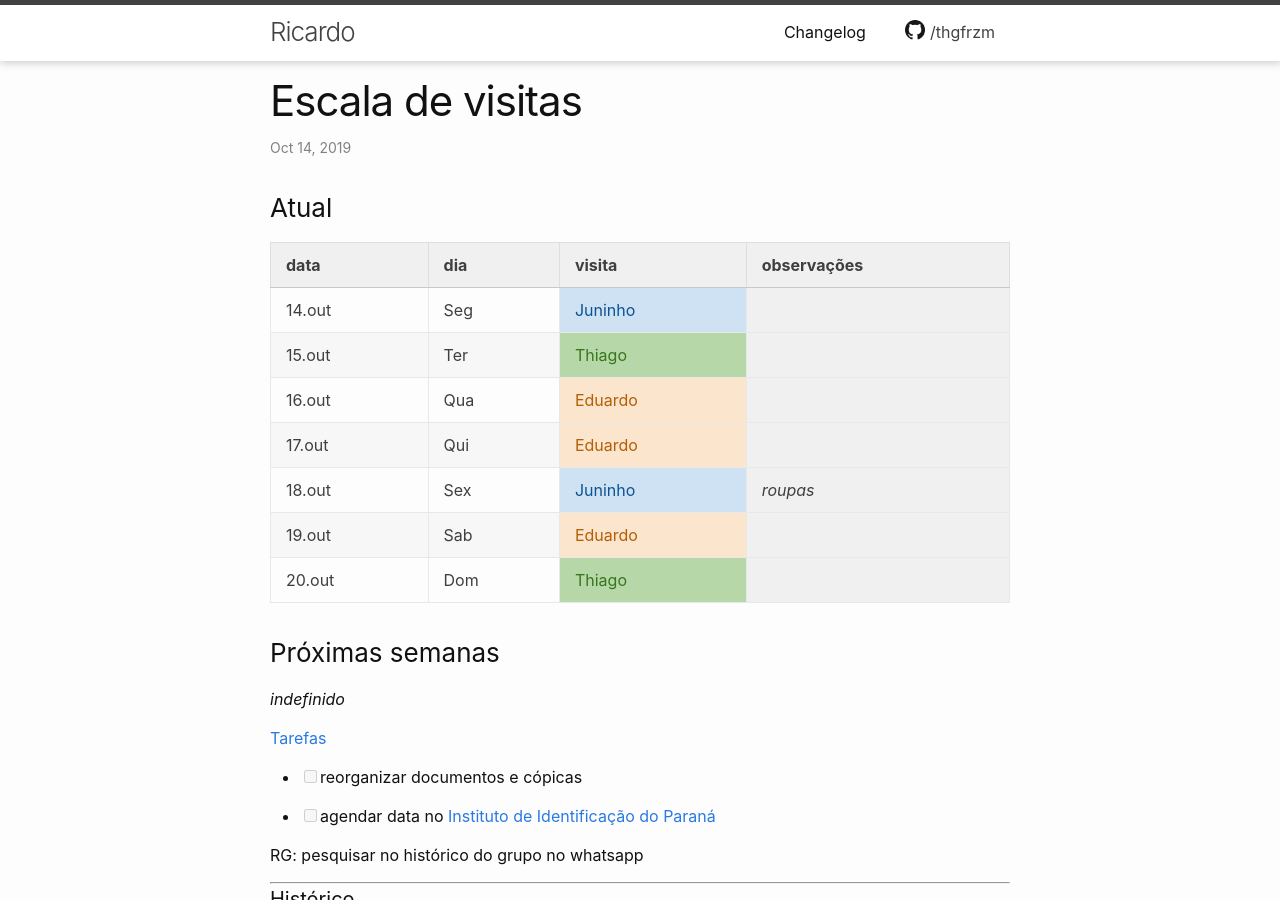
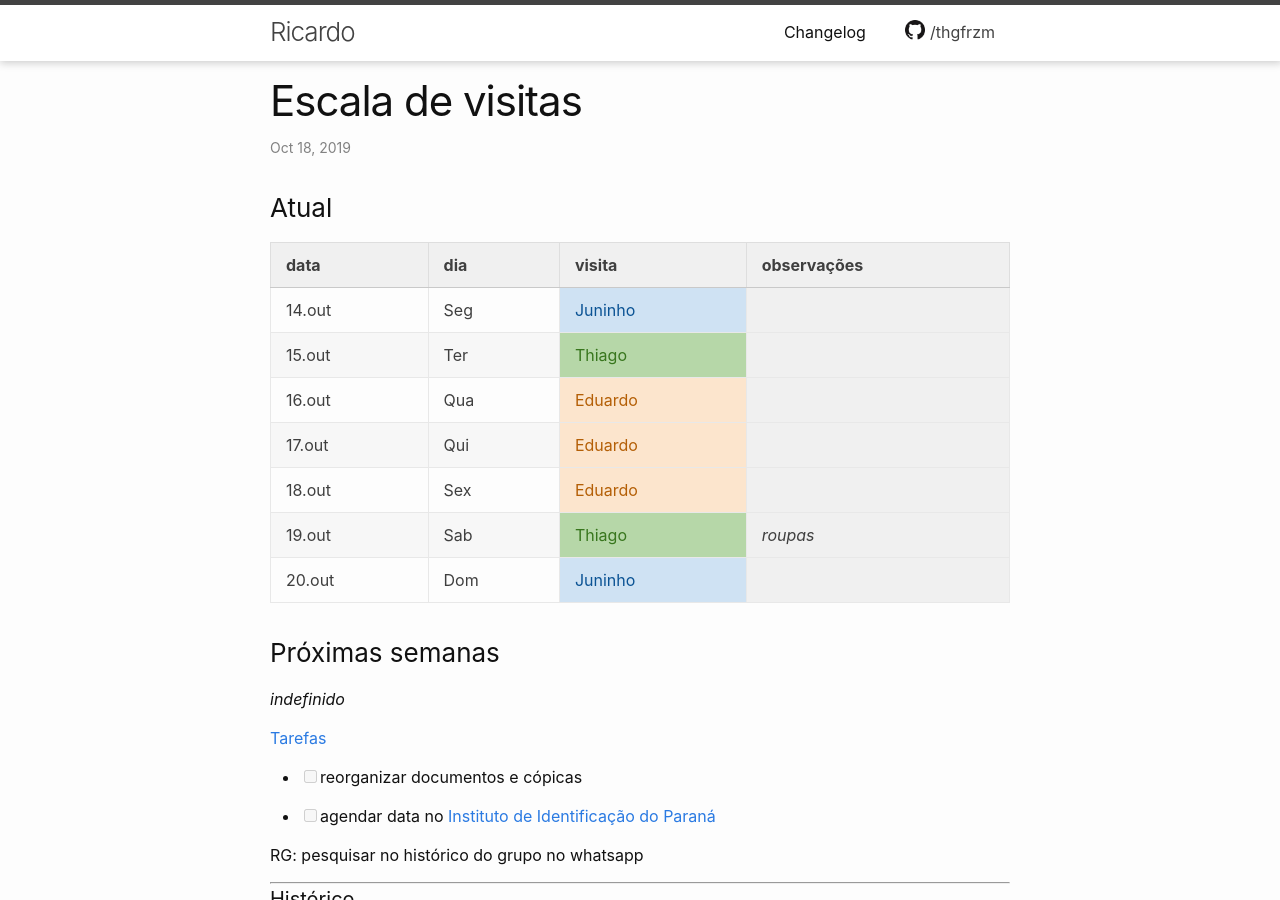
Before and after one commit to thgfrzm/ricardo, a Jekyll site: the page built from _posts/2018-12-23-escala-visitas.markdown, in a window 1280 px wide and 900 px high. Built offline with Jekyll 4.4.1, drawn with Linux system fonts in a browser that asks for light colours.

Commit message:
Update 2018-12-23-escala-visitas.markdown

```diff
--- a/_posts/2018-12-23-escala-visitas.markdown
+++ b/_posts/2018-12-23-escala-visitas.markdown
@@ -1,7 +1,7 @@
 ---
 layout: post
 title:  "Escala de visitas"
-date:   2019-10-14 12:00:00 -0300
+date:   2019-10-17 21:00:00 -0300
 categories: agenda
 ---
 
@@ -13,9 +13,9 @@ categories: agenda
 | 15.out | Ter | Thiago  |             |
 | 16.out | Qua | Eduardo |             |
 | 17.out | Qui | Eduardo |             |
-| 18.out | Sex | Juninho | _roupas_    |
-| 19.out | Sab | Eduardo |             |
-| 20.out | Dom | Thiago  |             |
+| 18.out | Sex | Eduardo |             |
+| 19.out | Sab | Thiago  | _roupas_    |
+| 20.out | Dom | Juninho |             |
 
 ### Próximas semanas
 
@@ -331,10 +331,10 @@ RG: pesquisar no histórico do grupo no whatsapp
 | 04.out | Sex | Juninho     |                     |
 | 05.out | Sab | Eduardo     |                     |
 | 06.out | Dom | Thiago      |                     |
-| 07.out | Seg | Juninho |             |
-| 08.out | Ter | Thiago  |             |
-| 09.out | Qua | Thiago  |             |
-| 10.out | Qui | Juninho |             |
-| 11.out | Sex | Eduardo | _roupas_    |
-| 12.out | Sab | Thiago  |             |
-| 13.out | Dom | Eduardo |             |
+| 07.out | Seg | Juninho     |                     |
+| 08.out | Ter | Thiago      |                     |
+| 09.out | Qua | Thiago      |                     |
+| 10.out | Qui | Juninho     |                     |
+| 11.out | Sex | Eduardo     | _roupas_            |
+| 12.out | Sab | Thiago      |                     |
+| 13.out | Dom | Eduardo     |                     |
```
